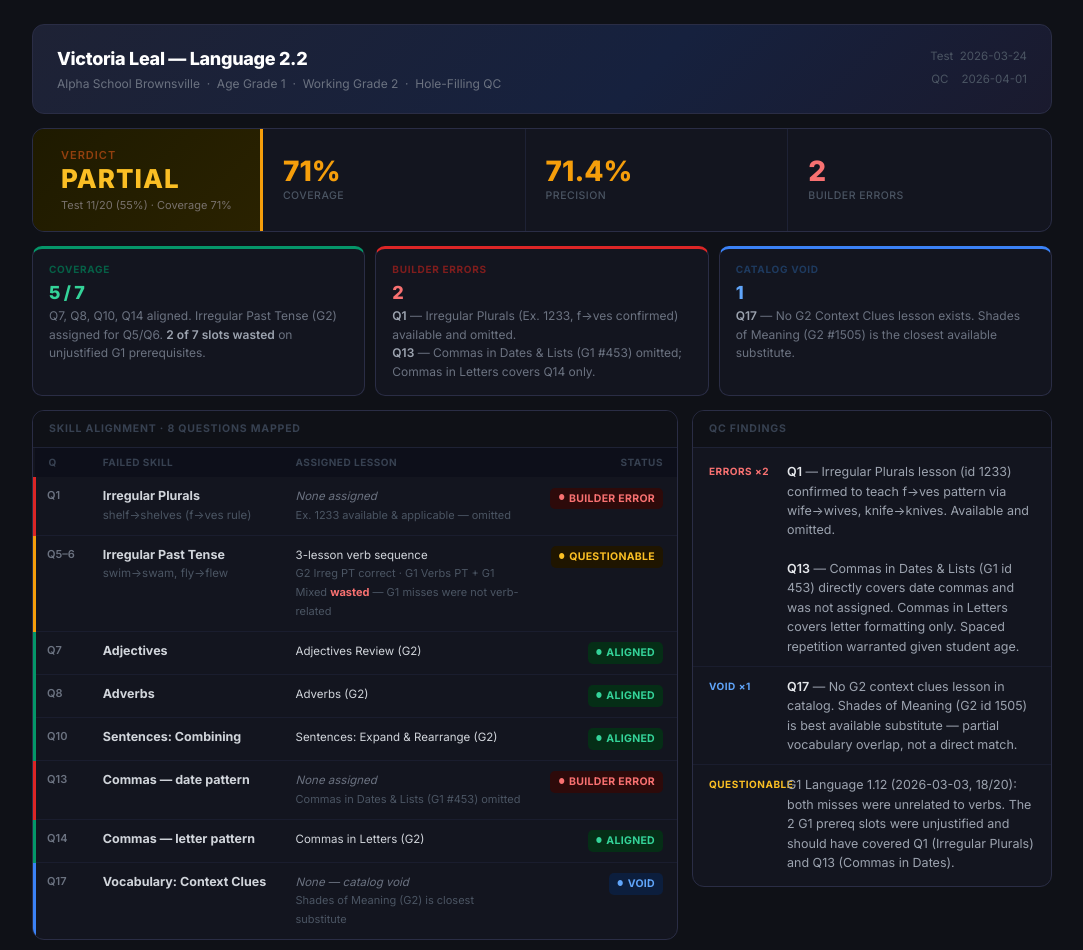
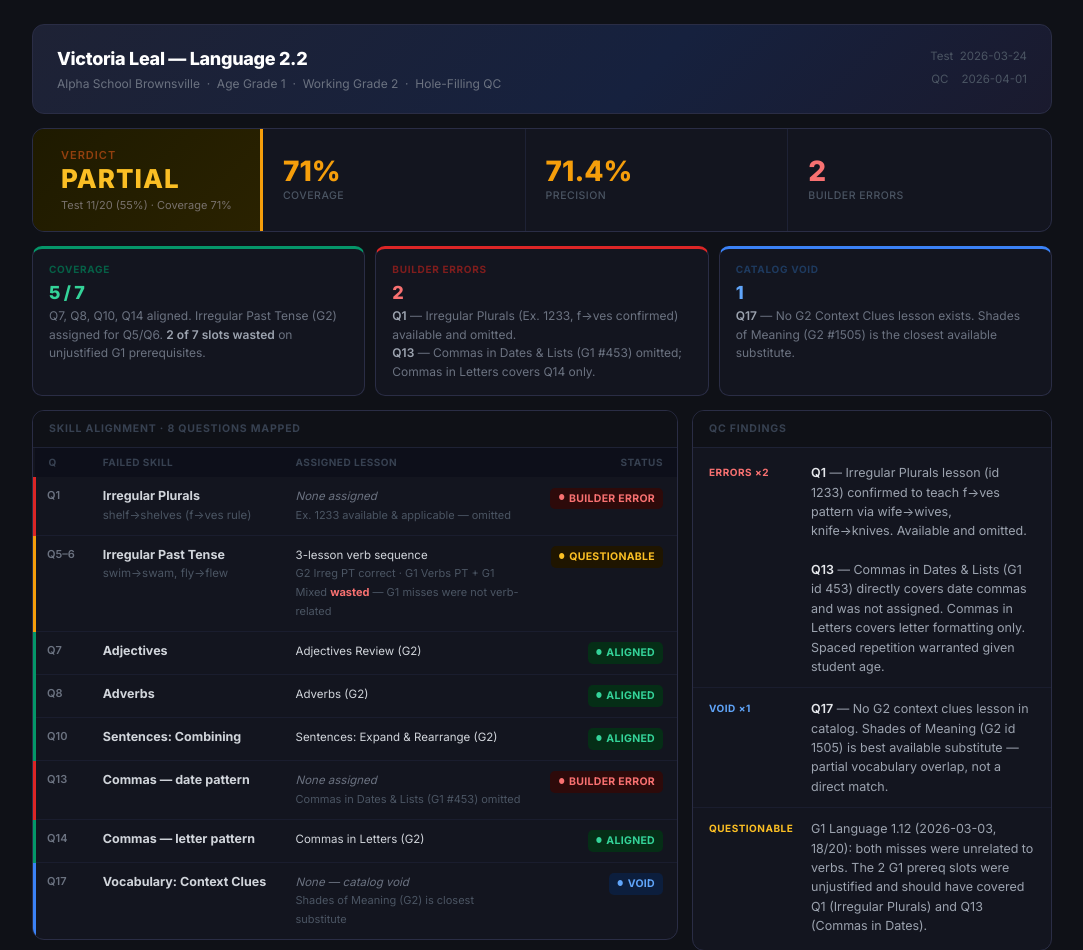
Before and after one commit to NickA-NTO/Automated-HF-QC-Reports, a plain HTML site: page victoria-leal-language-2.2.html in a window 1280 px wide. Shown: the top 950 px of the page, without its empty margins (98-1181 px from the left). Drawn offline with Linux system fonts and the light colour scheme.

Commit message:
Fix findings label column width for Questionable overflow

```diff
--- a/victoria-leal-language-2.2.html
+++ b/victoria-leal-language-2.2.html
@@ -241,9 +241,9 @@
   .findings { padding: 4px 0; }
   .finding {
     display: grid;
-    grid-template-columns: 68px 1fr;
-    gap: 10px;
-    padding: 10px 16px;
+    grid-template-columns: 90px 1fr;
+    gap: 12px;
+    padding: 11px 16px;
     border-bottom: 1px solid #1a1d2e;
   }
   .finding:last-child { border-bottom: none; }
```
